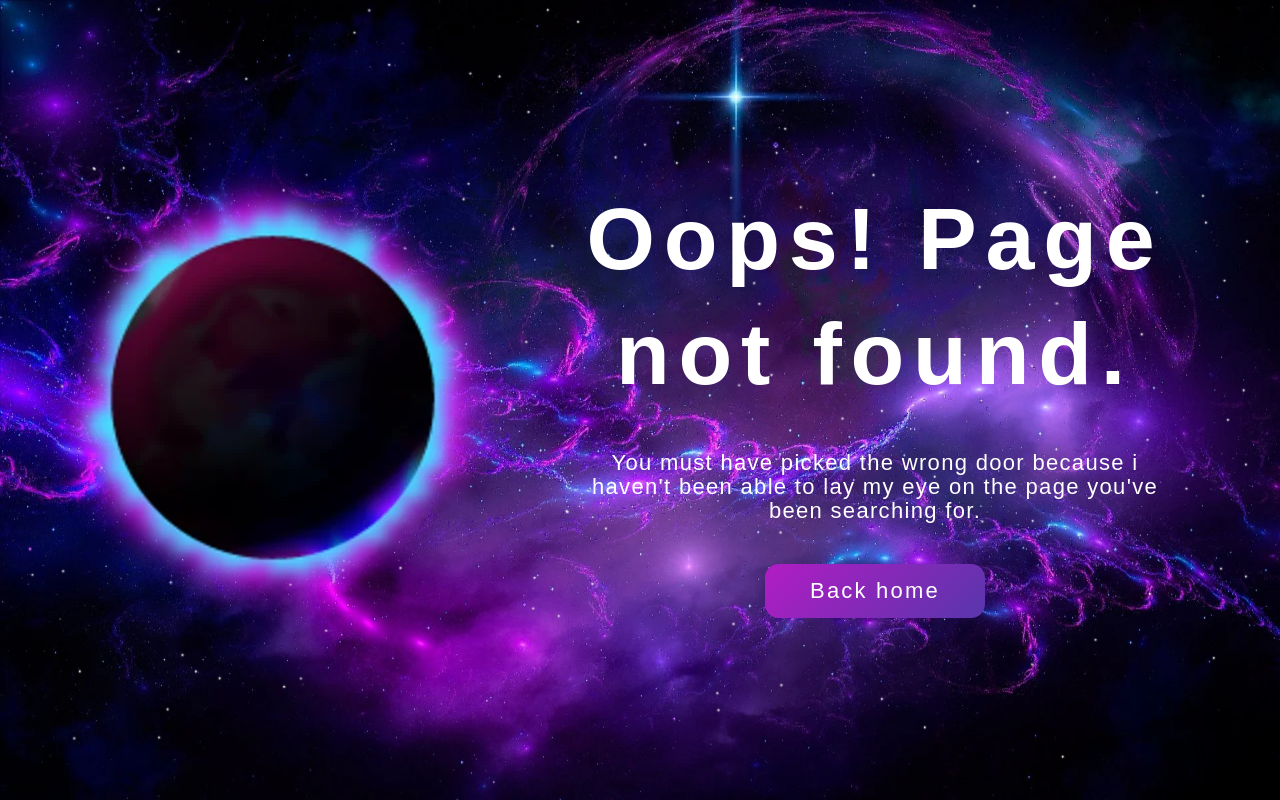
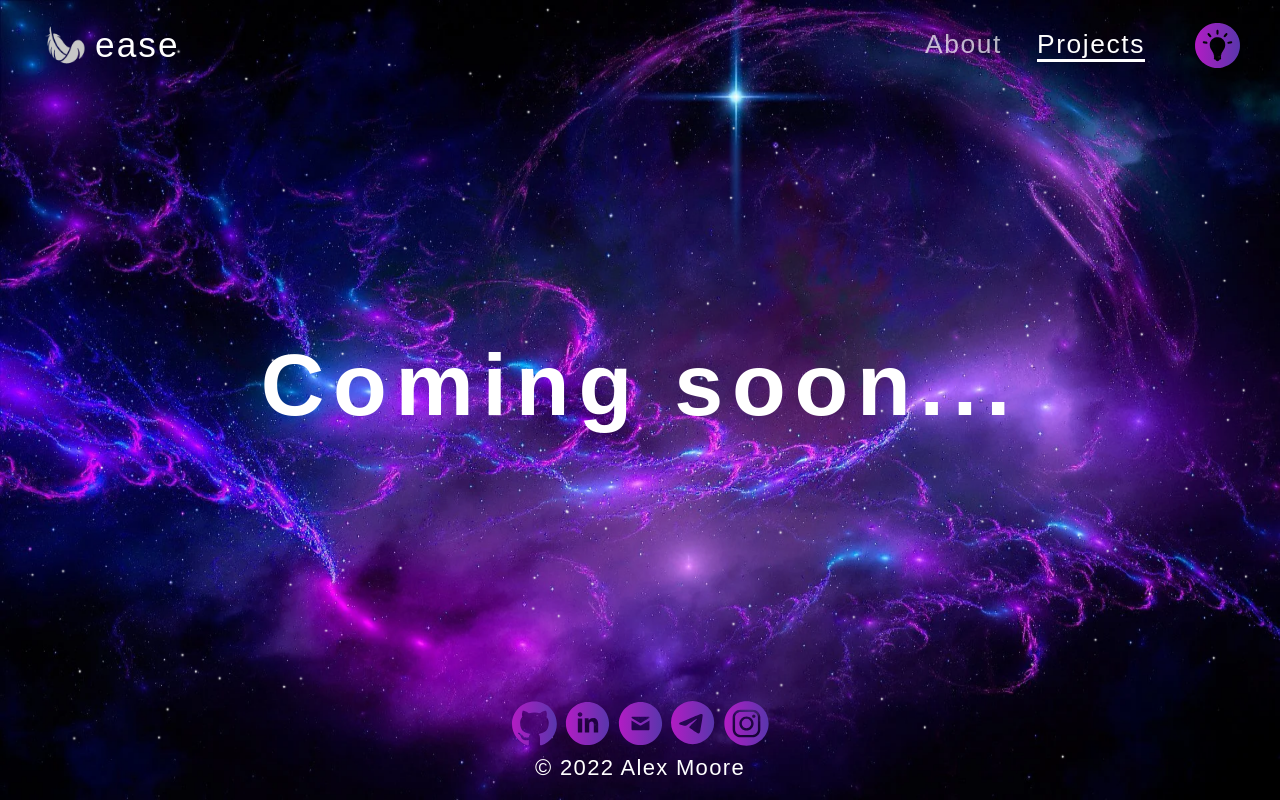
Before and after one commit to justkwer/justkwer, a React (Create React App) app: page /projects in a window 1280 px wide. Before the commit this address led to /404. Built offline with nearby package versions, Linux system fonts and the light colour scheme.

Commit message:
refactor: replace Games page => Projects (Fri, Jan 13, 2023)

```diff
--- a/src/components/App/App.tsx
+++ b/src/components/App/App.tsx
@@ -8,7 +8,7 @@
 
 const Main = React.lazy(() => import('./Main/Main'));
 const About = React.lazy(() => import('./About/About'));
-const Games = React.lazy(() => import('./Games/Games'));
+const Projects = React.lazy(() => import('./Projects/Projects'));
 
 function App() {
   const { isLightMode } = useToggleLightMode();
@@ -21,7 +21,7 @@
           <Route path="/" element={<Layout />}>
             <Route index element={<Main />} />
             <Route path="/about/*" element={<About />} />
-            <Route path="/games" element={<Games />} />
+            <Route path="/projects" element={<Projects />} />
             <Route path="404" element={<ErrorPage />} />
             <Route path="*" element={<Navigate to="404" replace />} />
           </Route>
--- a/src/components/App/Games/Games.tsx
+++ /dev/null
@@ -1,7 +0,0 @@
-import React from 'react';
-
-const Games = () => {
-  return <div></div>;
-};
-
-export default Games;
--- /dev/null
+++ b/src/components/App/Projects/Projects.tsx
@@ -0,0 +1,13 @@
+import React from 'react';
+import { ProjectsStyled } from './styled';
+import { H1 } from '../../../styled/tags';
+
+const Projects = () => {
+  return (
+    <ProjectsStyled>
+      <H1>Сoming soon...</H1>
+    </ProjectsStyled>
+  );
+};
+
+export default Projects;
--- /dev/null
+++ b/src/components/App/Projects/styled.ts
@@ -0,0 +1,7 @@
+import styled from 'styled-components';
+
+export const ProjectsStyled = styled.main`
+  text-align: center;
+  animation: ${({ theme }) => theme.keyframes.animation.title}
+    ${({ theme }) => theme.keyframes.duration[0]} forwards;
+`;
--- a/src/constants/constants.ts
+++ b/src/constants/constants.ts
@@ -1,6 +1,6 @@
 export const navigationList = [
   { href: '/about', text: 'About' },
-  { href: '/games', text: 'Games' },
+  { href: '/projects', text: 'Projects' },
 ];
 
 export const notFoundPage = '/404';
```
